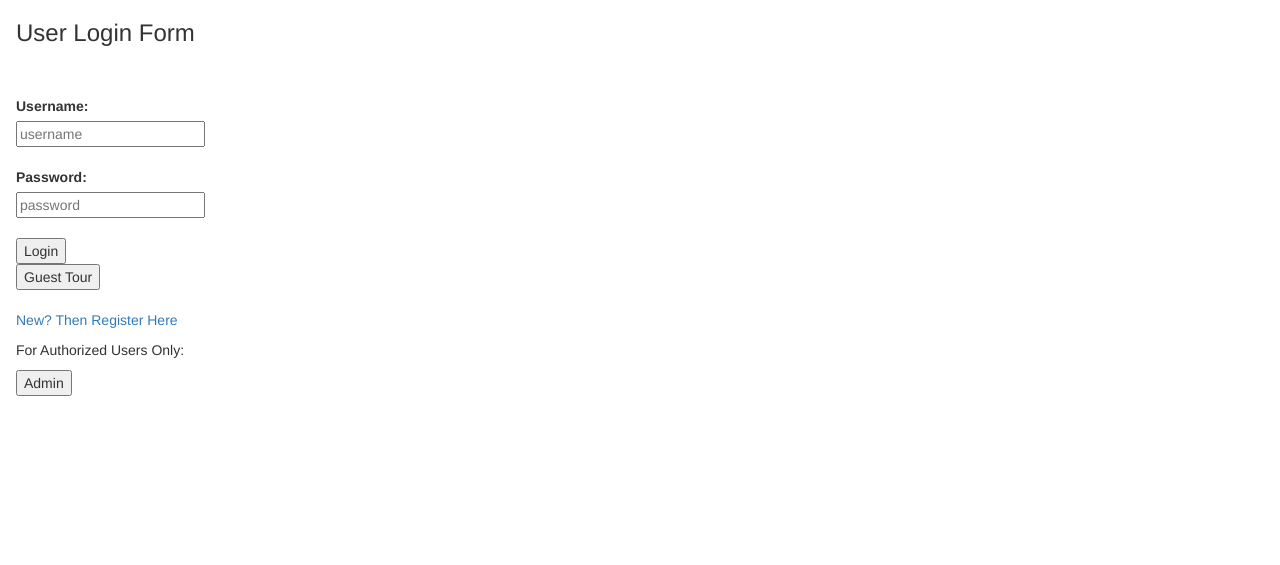
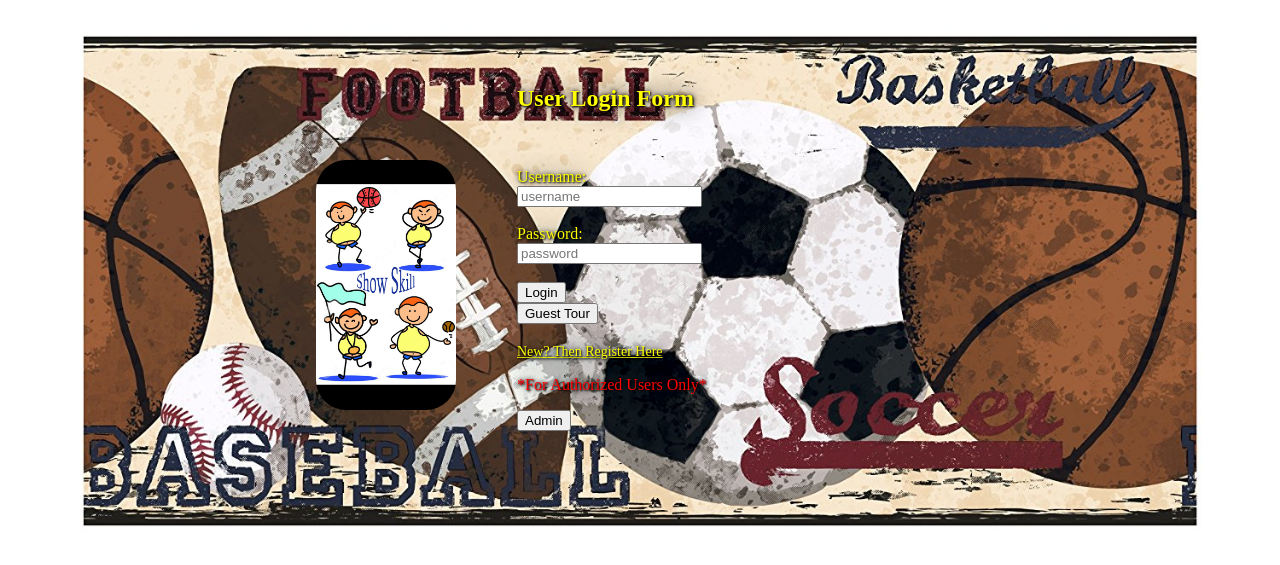
Before and after one commit to CSC4370/Project02, a PHP site: page / in a window 1280 px wide. Shown: the top 565 px of the page. Run offline with PHP 8.4, Linux system fonts and the light colour scheme.

Commit message:
Here ya' go, for the User Login & Admin Page

```diff
--- a/project2BackEnd/index.php
+++ b/project2BackEnd/index.php
@@ -12,28 +12,30 @@ if ((isset($_SESSION['username']) != '')) {
 	<head>
 		<meta charset="utf-8">
 		<title>User Login Form</title>
-		<link rel="stylesheet"
-		href="https://maxcdn.bootstrapcdn.com/bootstrap/3.3.2/css/bootstrap.min.css">
+
+		<link rel="stylesheet" href="project2.css" />
+
+
 
 		<style>
-			div {
-    			border: 0px solid black;
-    			margin-top: 10px;
-    			margin-bottom: 10px;
-    			margin-right: 15px;
-    			margin-left: 8px;
-    			background-color: white;
-			}
+
+
+
 		</style>
 
 	</head>
 
 	<body>
+	<article>
 
 	<div class = containers>
 
+	<nav>
+  			<ul id="profilePic"></ul>
+		</nav>
+
 	<div class="loginBox">
-		<h3>User Login Form</h3>
+		<h1>User Login Form</h1>
 		<br><br>
 	<form method="post" action="">
 		<label>Username:</label><br>
@@ -41,20 +43,30 @@ if ((isset($_SESSION['username']) != '')) {
 		<label>Password:</label><br>
 			<input type="password" name="password" placeholder="password" />  <br><br>
 			<input type="submit" name="submit" value="Login" />
+
 	</form>
 
-	<form method="post" action="guestSearch.php">
+	<form action="guestSearch.php" method="post">
 		<input type="submit" name="submit" value="Guest Tour" />
-		</form><br />
+	</form><br />
+
+	<form method="post" action="index2.php">
+
 
 		<a href="registration.php" style="font-size:14px">New? Then Register Here</a>
 
-		<div class="error"><?php echo $error;?></div>
+		<p>*For Authorized Users Only*</p>
+		<p>
+		<input type="submit" name="admin" value="Admin" />
+		</center>
+		</form>
 
-	<form action = "index2.php" method="post">
-		<p>For Authorized Users Only:</p>
-		<input type="submit" name="admin" value="Admin" />
-	</form>
+
+
+
+
+
 	</div>
+	</article>
 	</body>
 </html>
--- /dev/null
+++ b/project2BackEnd/project2.css
@@ -0,0 +1,116 @@
+			#header {
+    			height: 175px;
+    			background-repeat: no-repeat;
+    			font-family: Cambria;
+			}
+			#header h2 {
+    			font-size: 4em;
+   	 			position: relative;
+    			top: 27px;
+    			left: 200px;
+    			display: inline;
+			}
+			#header p {
+    			font-size: 2em;
+    			font-weight: bold;
+    			position: relative;
+    			top: 70px;
+    			right: 13.3cm;
+    			display: inline;
+			}
+			#menu {
+    			position: relative;
+    			top: 75px;
+    			left: 4.3cm;
+    			display: inline-block;
+			}
+			#menu li {
+    			font-weight: bold;
+    			display: inline;
+    			text-transform: uppercase;
+    			margin-right: 1cm;
+			}
+			#menu input {
+    			font-size: 0.7em;
+    			text-transform: lowercase;
+    			text-align: left;
+    			position: relative;
+    			top: -4px;
+			}
+			a:hover {
+    			color: lime;
+			}
+
+			a {
+    			color: yellow;
+    			text-shadow: 1px 1px 2px black, 0 0 25px darkslategray, 0 0 5px black;
+			}
+
+			label {
+				color: yellow;
+    			text-shadow: 1px 1px 2px black, 0 0 25px darkslategray, 0 0 5px black;
+			}
+
+			header, footer {
+    			padding: 3em;
+
+
+    			clear: left;
+    			text-align: center;
+			}
+			nav {
+    			float: left;
+    			max-width: 50px;
+    			margin-left: 2cm;
+    			margin-right: 2cm;
+    			padding: 2cm;
+			}
+			nav ul {
+    			list-style-type: none;
+    			padding: 0px;
+    			margin: 0cm;
+			}
+			nav ul a {
+    			text-decoration: none;
+			}
+			article {
+    			margin-left: 100px;
+    			border-left: 0cm solid snow;
+    			padding: 1.5cm;
+    			overflow: hidden;
+			}
+			h1 {
+    			color: yellow;
+    			text-shadow: 1px 1px 2px black, 0 0 25px black, 0 0 5px black;
+			}
+			p {
+    			color: red;
+    			text-shadow: 1px 1px 2px black, 0 0 25px darkslategray, 0 0 5px black;
+			}
+			th {
+    			color: black;
+    			text-shadow: 2px 2px 4px gray;
+			}
+			li {
+    			color: black;
+    			text-shadow: 2px 2px 4px gray;
+			}
+			body {
+    			background: url("sportsIcon2.jpg");
+    			background-size: 100%;
+    			background-repeat: no-repeat;
+    			padding-top: 0px;
+			}
+			#profilePic {
+      			background-image: url("IMAGE.jpg");
+      			background-size: 100%;
+      			height: 250px;
+      			width: 140px;
+      			border-radius: 30px;
+
+   			}
+			table, th, td {
+    			border: 0px solid black;
+    			margin-left: 0cm;
+    			padding: 5px;
+			}
```
Also changed, not shown: project2BackEnd/index2.php (+8 -14 lines), project2BackEnd/IMAGE.jpg (added), project2BackEnd/sportsIcon2.jpg (added).
